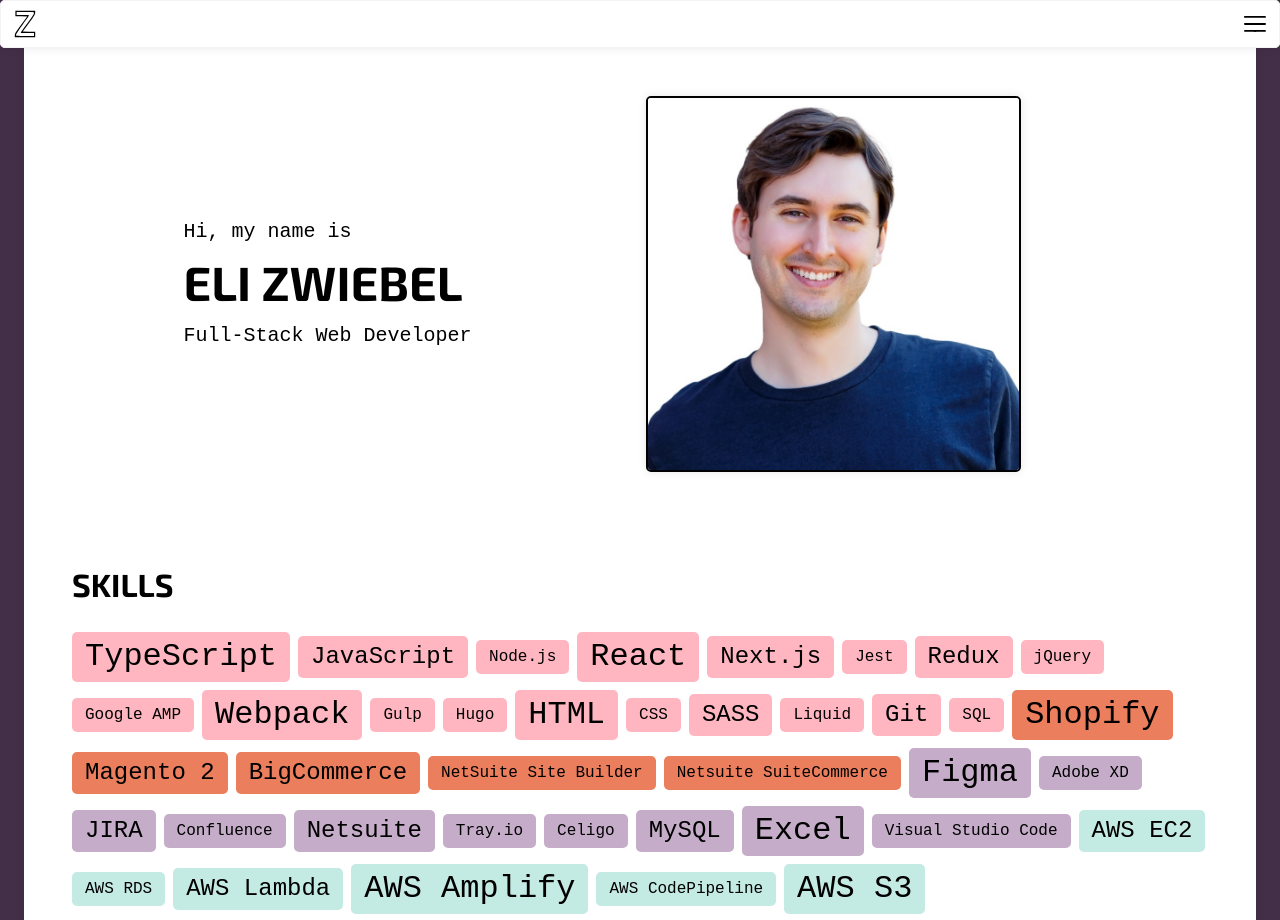
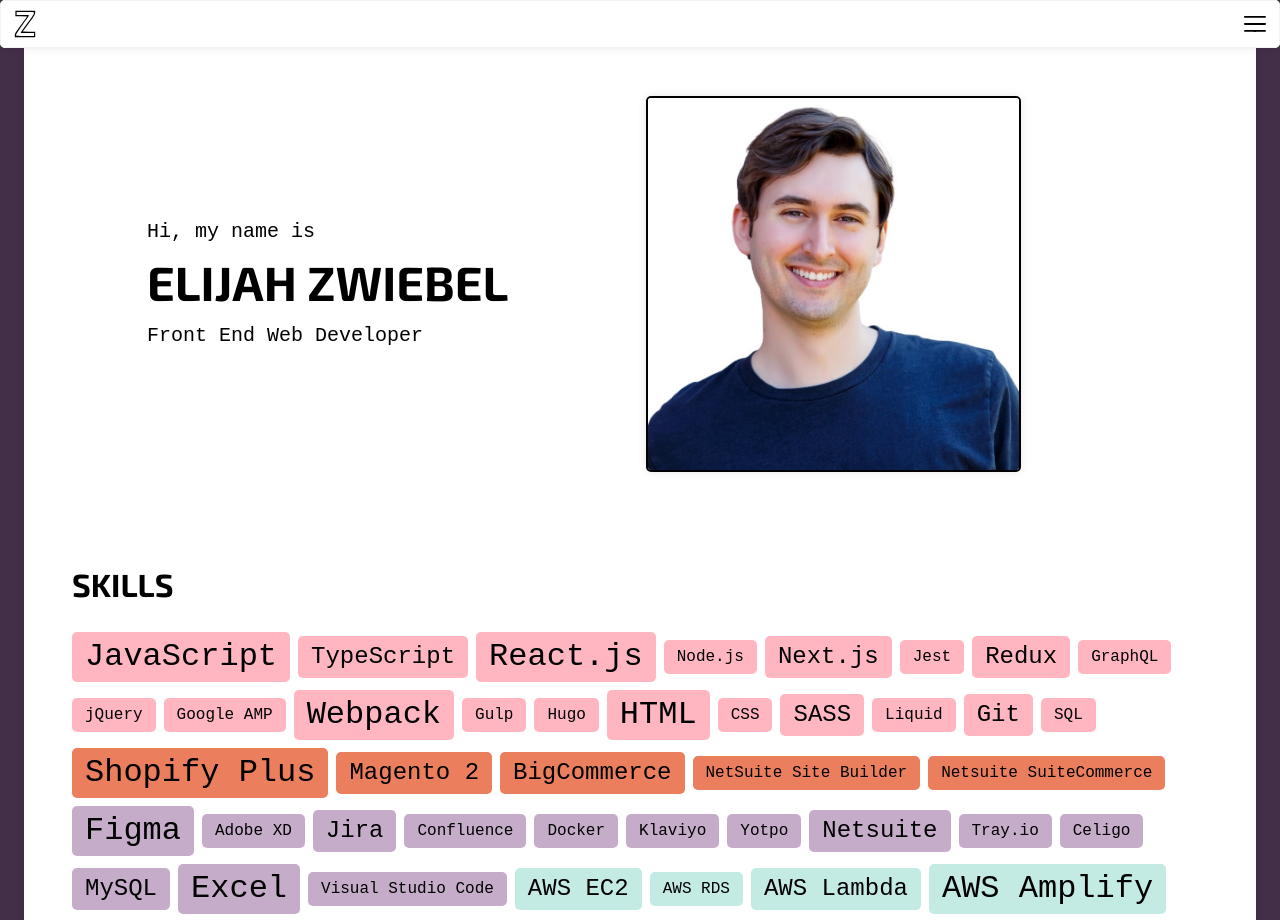
Before and after one commit to elizwiebel/project-portfolio, a Next.js app: page / in a window 1280 px wide. Shown: the top 920 px of the page. Built offline with nearby package versions, Linux system fonts and the light colour scheme.

Commit message:
Small updates to skill section, title, and name

```diff
--- a/components/HomePage/HomePage.tsx
+++ b/components/HomePage/HomePage.tsx
@@ -18,9 +18,9 @@
                 <div className={styles['home-txt-container']}>
                     <div>
                         <p className={styles['home-txt']}>Hi, my name is</p>
-                        <h2 className={styles['home-name']}>Eli Zwiebel</h2>
+                        <h2 className={styles['home-name']}>Elijah Zwiebel</h2>
                         <h1 className={styles['home-title']}>
-                            Full-Stack Web Developer
+                            Front End Web Developer
                         </h1>
                     </div>
                 </div>
--- a/components/HomePage/skills-data.ts
+++ b/components/HomePage/skills-data.ts
@@ -1,22 +1,22 @@
 export const skillsData = [
     {
-        name: 'TypeScript',
+        name: 'JavaScript',
         size: 3,
         type: 'web',
     },
     {
-        name: 'JavaScript',
+        name: 'TypeScript',
         size: 2,
+        type: 'web',
+    },
+    {
+        name: 'React.js',
+        size: 3,
         type: 'web',
     },
     {
         name: 'Node.js',
         size: 1,
-        type: 'web',
-    },
-    {
-        name: 'React',
-        size: 3,
         type: 'web',
     },
     {
@@ -32,6 +32,11 @@
     {
         name: 'Redux',
         size: 2,
+        type: 'web',
+    },
+    {
+        name: 'GraphQL',
+        size: 1,
         type: 'web',
     },
     {
@@ -90,7 +95,7 @@
         type: 'web',
     },
     {
-        name: 'Shopify',
+        name: 'Shopify Plus',
         size: 3,
         type: 'ecomm',
     },
@@ -125,12 +130,27 @@
         type: 'software',
     },
     {
-        name: 'JIRA',
+        name: 'Jira',
         size: 2,
         type: 'software',
     },
     {
         name: 'Confluence',
+        size: 1,
+        type: 'software',
+    },
+    {
+        name: 'Docker',
+        size: 1,
+        type: 'software',
+    },
+    {
+        name: 'Klaviyo',
+        size: 1,
+        type: 'software',
+    },
+    {
+        name: 'Yotpo',
         size: 1,
         type: 'software',
     },
```
